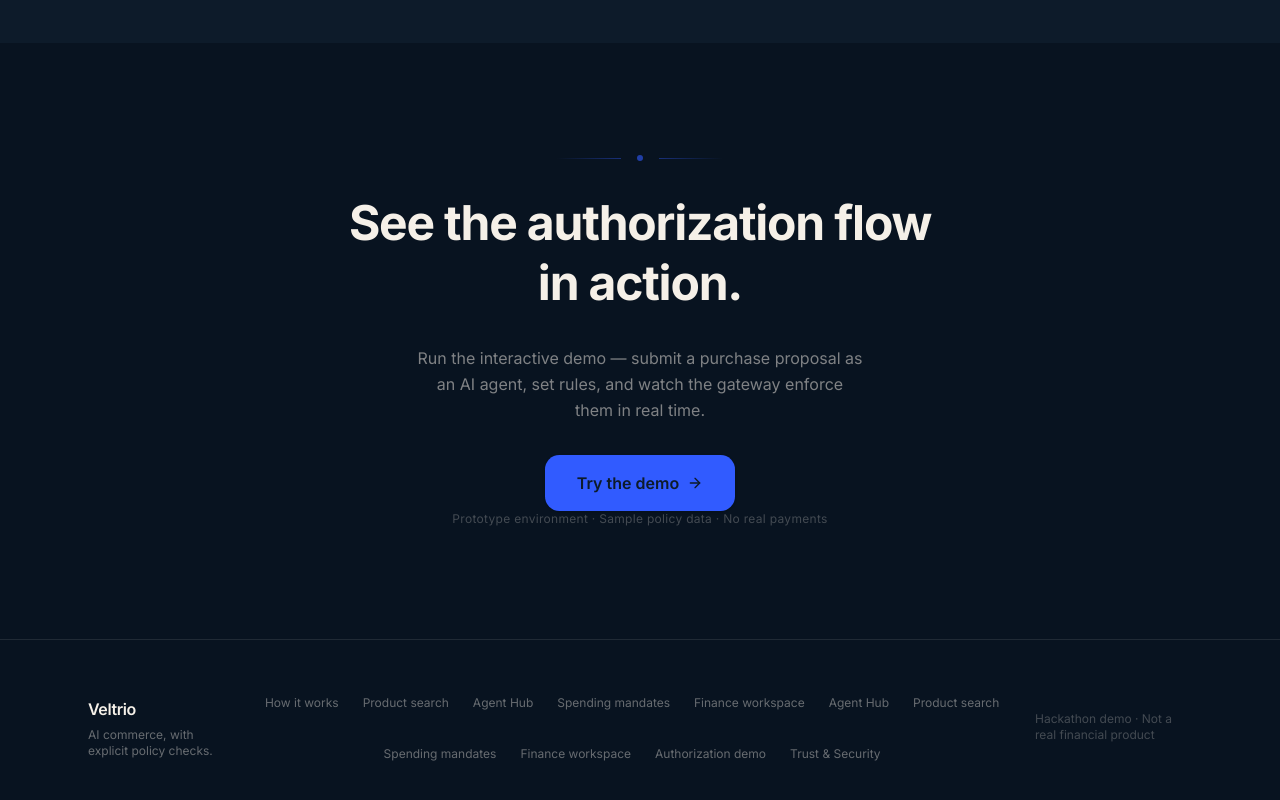
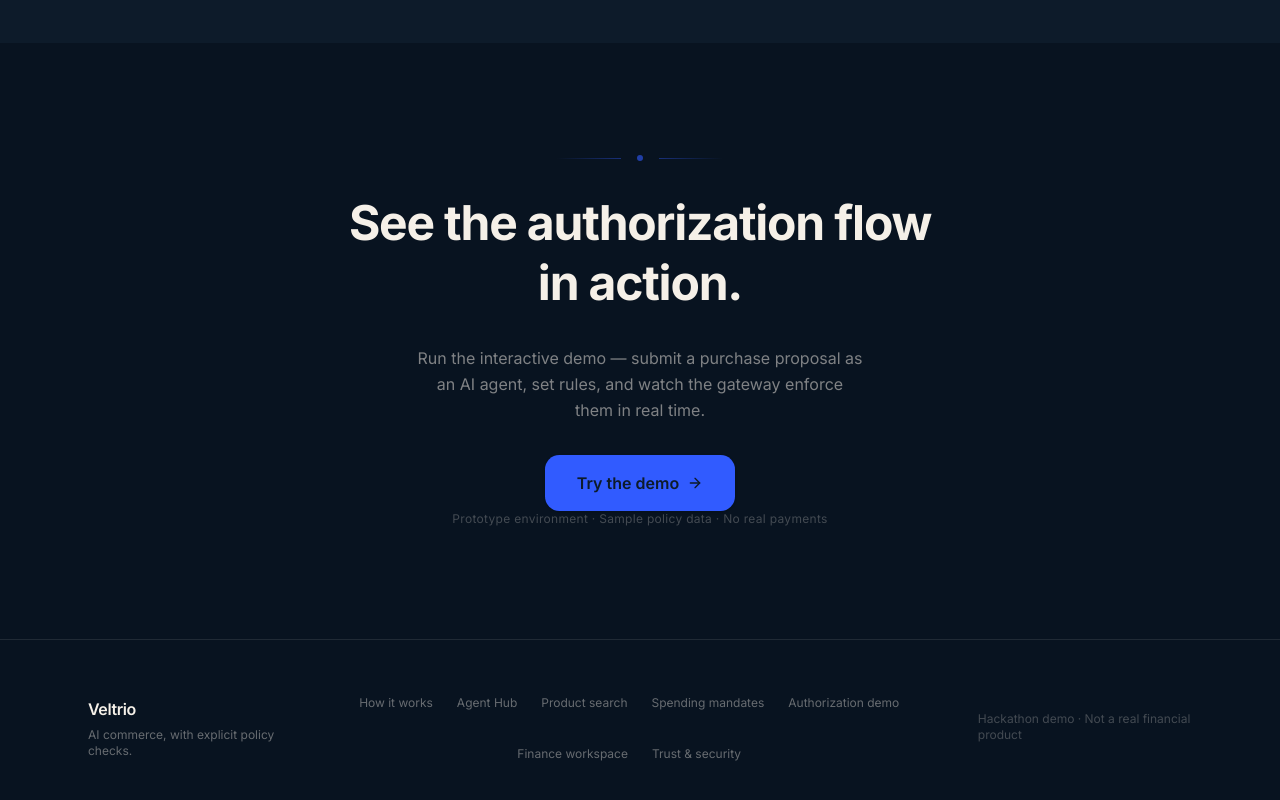
Before and after one commit to Saishashank2425/veltrio, a Next.js app: page / in a window 1280 px wide. Shown: the part 4988-5788 px from the top of the page. Built offline with nearby package versions, Linux system fonts and the light colour scheme.

Commit message:
Remove duplicate footer navigation links

```diff
--- a/components/layout/Footer.tsx
+++ b/components/layout/Footer.tsx
@@ -2,16 +2,12 @@ import Link from "next/link";
 
 const footerLinks = [
   { label: "How it works", href: "/#how-it-works" },
-  { label: "Product search", href: "/shop" },
-  { label: "Agent Hub", href: "/agents" },
-  { label: "Spending mandates", href: "/mandates" },
-  { label: "Finance workspace", href: "/finance" },
   { label: "Agent Hub", href: "/agents" },
   { label: "Product search", href: "/shop" },
   { label: "Spending mandates", href: "/mandates" },
+  { label: "Authorization demo", href: "/demo" },
   { label: "Finance workspace", href: "/finance" },
-  { label: "Authorization demo", href: "/demo" },
-  { label: "Trust & Security", href: "#trust" },
+  { label: "Trust & security", href: "/#trust" },
 ];
 
 export function Footer() {
```
